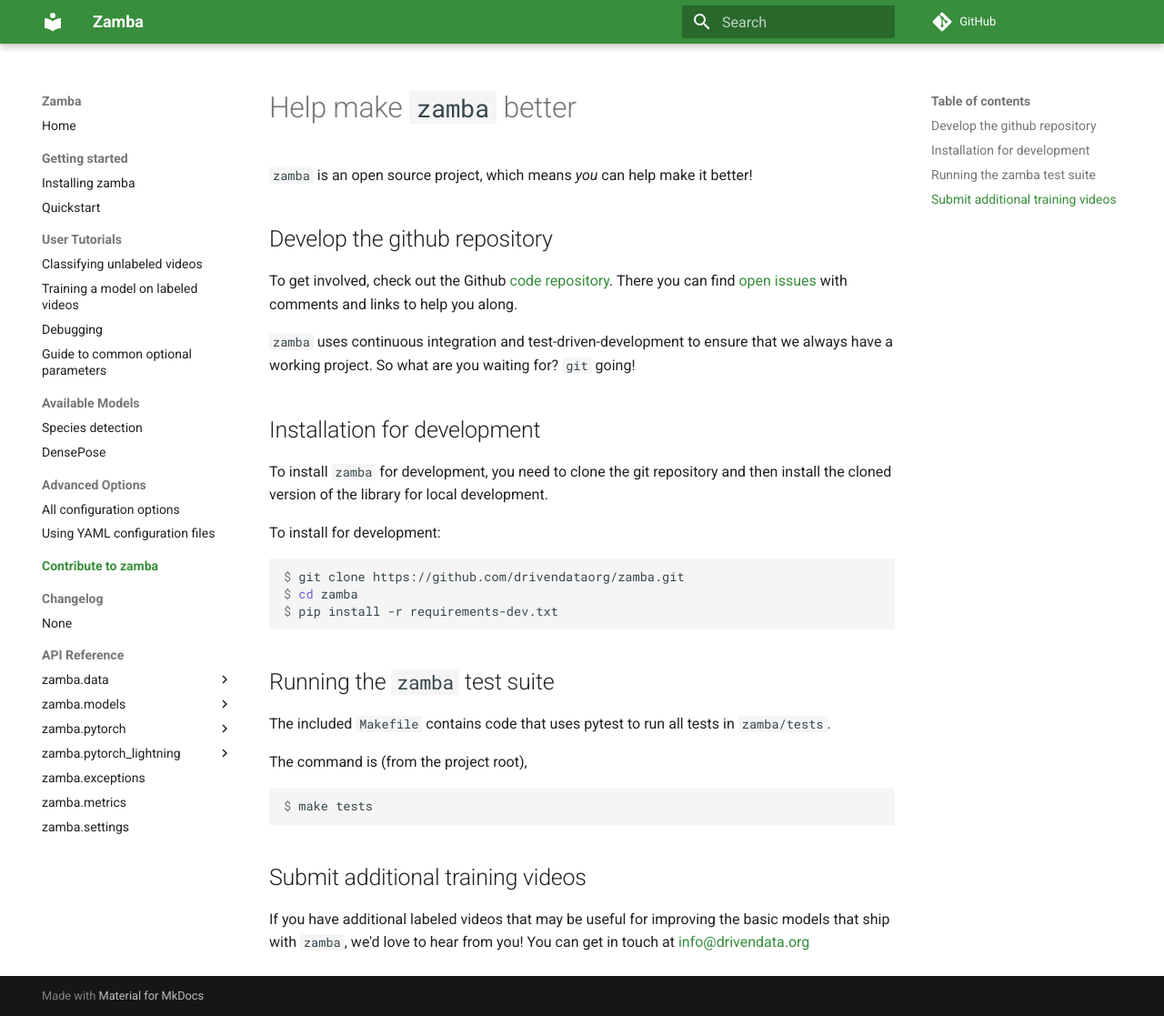
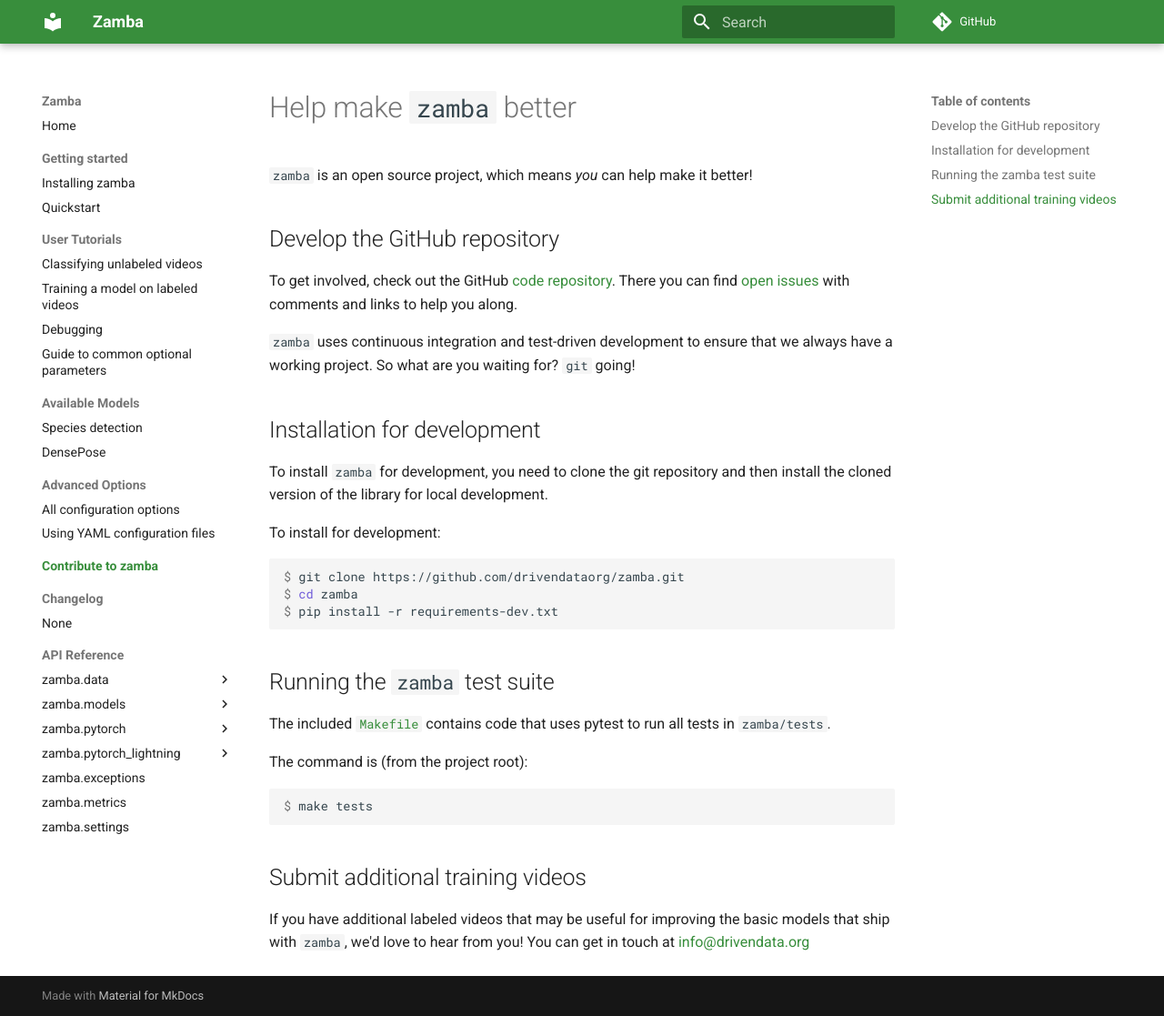
Before and after one commit to drivendataorg/zamba, an MkDocs documentation site: the page built from docs/docs/contribute/index.md, in a window 1280 px wide and 1117 px high. Shown: the whole window at 91% size. Built offline with MkDocs 1.6.1 and Material for MkDocs 9.7.7, drawn with Linux system fonts in a browser that asks for light colours; comment, search, counter and statistics services are not loaded; the version menu is left out.

Commit message:
copy editing

````diff
--- a/docs/docs/contribute/index.md
+++ b/docs/docs/contribute/index.md
@@ -2,12 +2,12 @@
 
 `zamba` is an open source project, which means _you_ can help make it better!
 
-## Develop the github repository
+## Develop the GitHub repository
 
-To get involved, check out the Github [code repository](https://github.com/drivendataorg/zamba).
+To get involved, check out the GitHub [code repository](https://github.com/drivendataorg/zamba).
 There you can find [open issues](https://github.com/drivendataorg/zamba/issues) with comments and links to help you along.
 
-`zamba` uses continuous integration and test-driven-development to ensure that we always have a working project. So what are you waiting for? `git` going!
+`zamba` uses continuous integration and test-driven development to ensure that we always have a working project. So what are you waiting for? `git` going!
 
 ## Installation for development
 
@@ -22,9 +22,9 @@ $ pip install -r requirements-dev.txt
 
 ## Running the `zamba` test suite
 
-The included `Makefile` contains code that uses pytest to run all tests in `zamba/tests`.
+The included [`Makefile`](https://github.com/drivendataorg/zamba/blob/master/Makefile) contains code that uses pytest to run all tests in `zamba/tests`.
 
-The command is (from the project root),
+The command is (from the project root):
 
 ```console
 $ make tests
````
